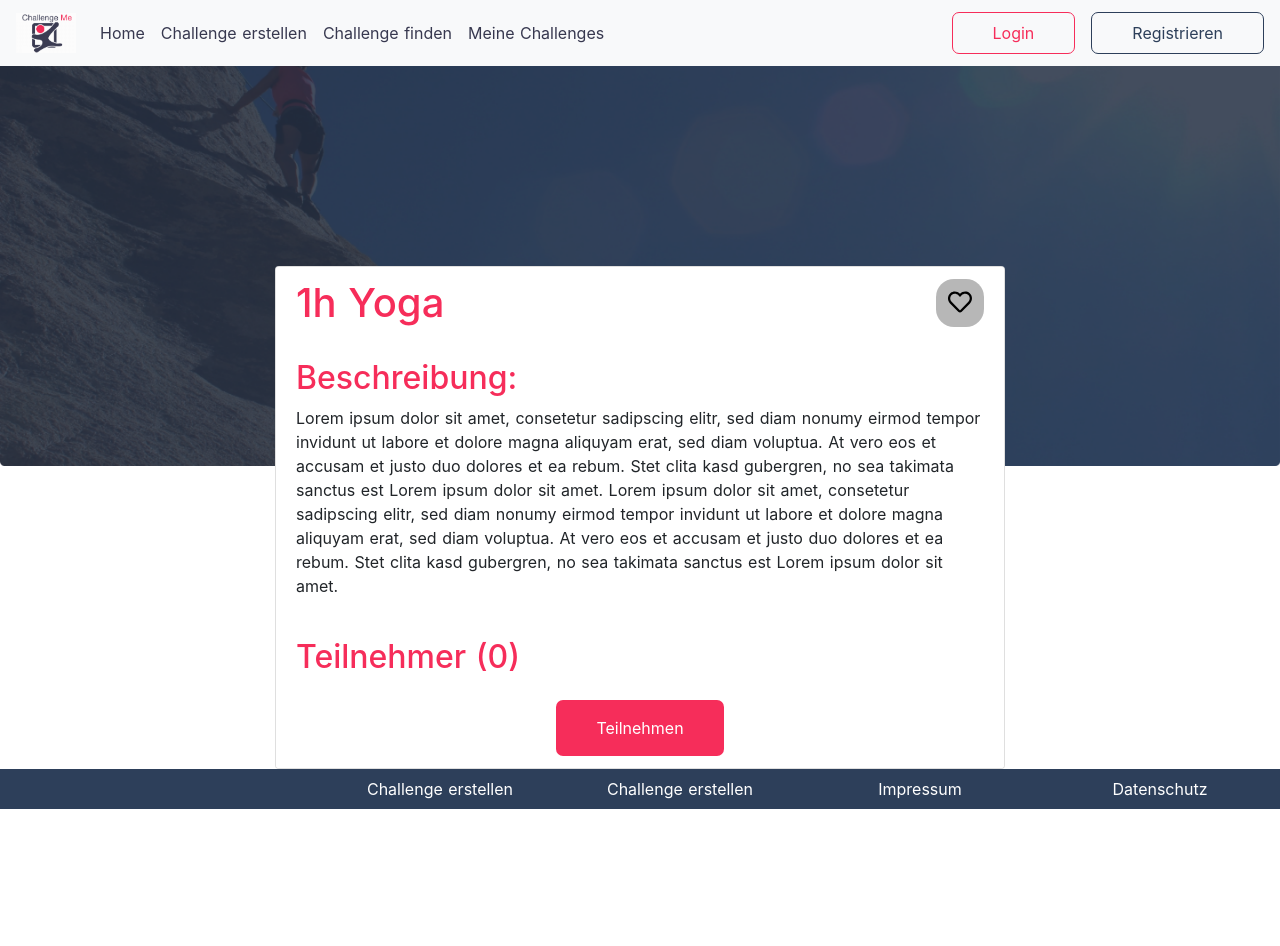
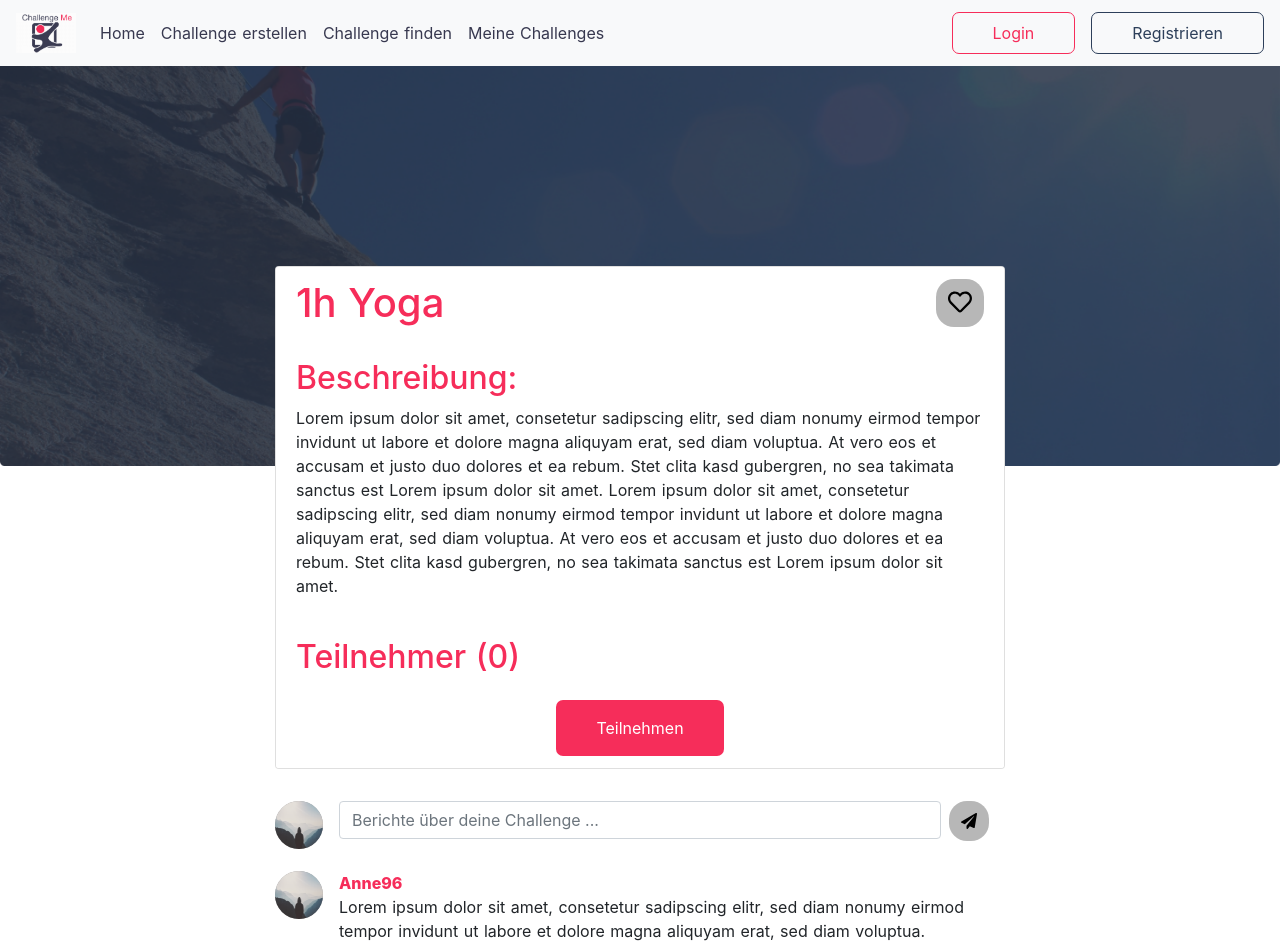
Before and after one commit to RichardMEN11/home_alone_challenge, a Nuxt app: page /challenges/details in a window 1280 px wide. Shown: the top 946 px of the page. Before the commit the page ends 809 px from the top, so only its background shows below. Built offline with nearby package versions, Linux system fonts and the light colour scheme.

Commit message:
Add comments and simple comment form

```diff
--- a/components/authentification/LoginForm.vue
+++ b/components/authentification/LoginForm.vue
@@ -55,7 +55,7 @@ export default {
     resetErrors () {
       this.errors = null
     },
-    async signUp () {
+    async login () {
       try {
         await this.$store.dispatch('login', this.form)
       } catch (e) {
--- /dev/null
+++ b/components/comments/AddCommentForm.vue
@@ -0,0 +1,91 @@
+<template>
+  <div class="add-comment-form">
+    <b-form @submit="onSubmit">
+      <avatar :src="currentUser.avatar" :title="currentUser.username" />
+
+      <b-form-group label-for="add-comment-message">
+        <b-form-input
+          id="add-comment-message"
+          v-model="message"
+          type="text"
+          required
+          placeholder="Berichte über deine Challenge ..."
+        ></b-form-input>
+      </b-form-group>
+
+      <b-button type="submit" variant="secondary">
+        <font-awesome-icon icon="paper-plane" />
+      </b-button>
+    </b-form>
+
+    <div class="bg-danger" v-if="errors">
+      {{ errors }}
+    </div>
+  </div>
+</template>
+
+<script>
+
+import { FontAwesomeIcon } from '@fortawesome/vue-fontawesome'
+import Avatar from '~/components/user/Avatar.vue'
+
+export default {
+  components: {
+    Avatar,
+    FontAwesomeIcon
+  },
+  data () {
+    return {
+      errors: null,
+      message: null
+    }
+  },
+  computed: {
+    currentUser () {
+      // @TODO get current user from user Vuex store
+      return {}
+    }
+  },
+  methods: {
+    onSubmit () {
+      this.resetErrors()
+      this.addComment()
+    },
+    resetErrors () {
+      this.errors = null
+    },
+    async addComment () {
+      const data = {}
+      data.message = this.message
+      data.user_id = this.currentUser.id
+      data.challenge_id = this.challenge_id
+      try {
+        await this.$store.dispatch('login', data)
+      } catch (e) {
+        // @TODO specify error message
+        this.errors = 'Ein Fehler ist aufgetreten.'
+      }
+    }
+  }
+}
+</script>
+
+<style lang="scss">
+@import '../../assets/style/variables';
+
+  .add-comment-form {
+    margin: 2em 0 1em 0;
+    form {
+      display: grid;
+      grid-template-columns: 4em auto 4em;
+
+      button[type="submit"] {
+        padding: 0;
+        width: 2.5em;
+        height: 2.5em;
+        margin-left: 0.5em;
+        padding: 0;
+      }
+    }
+  }
+</style>
--- /dev/null
+++ b/components/comments/CommentItem.vue
@@ -0,0 +1,70 @@
+<template>
+  <div class="comment">
+    <avatar :src="user.avatar"/>
+    <div>
+      <div class="username">
+        {{ user.username }}
+      </div>
+      <div class="comment-body">
+        {{ comment.message }}
+      </div>
+      <div>
+        <font-awesome-icon class="text-primary" icon="heart"/> Gefällt mir
+      </div>
+    </div>
+    <div class="sub-comment-list">
+    </div>
+  </div>
+</template>
+
+<script>
+import { FontAwesomeIcon } from '@fortawesome/vue-fontawesome'
+import Avatar from '~/components/user/Avatar'
+
+export default {
+  components: {
+    FontAwesomeIcon,
+    Avatar
+  },
+  props: {
+    comment: {
+      type: Object,
+      required: true
+    }
+  },
+  computed: {
+    user () {
+      return this.comment.user
+    },
+    subComments () {
+      if (Array.isArray(this.comment.subComments)) {
+        return this.comment.subComments
+      }
+      return this.comment.subComments
+    },
+    imgUrl () {
+      return '/avatar/' + this.user.avatar
+    }
+  }
+}
+</script>
+
+<style lang="scss">
+@import '../../assets/style/variables';
+
+  .comment {
+    display: grid;
+    grid-template-columns: 4em auto;
+
+    .avatar {
+      margin-right: 0.2em;
+    }
+    .username {
+      color: $primary;
+      font-weight: 800;
+    }
+    .sub-comment-list {
+      margin-left: 1em;
+    }
+  }
+</style>
--- a/pages/challenges/details.vue
+++ b/pages/challenges/details.vue
@@ -9,6 +9,16 @@
             :liked="liked"
           />
         </b-col>
+        <b-col cols="12" md="8" offset-md="2">
+          <add-comment-form />
+          <div class="d-flex flex-wrap">
+            <comment-item
+              v-for="comment of comments"
+              :key="'comment-' + comment.id"
+              :comment="comment"
+            /></comment-item>
+          </div>
+        </b-col>
       </b-row>
     </div>
   </div>
@@ -16,16 +26,21 @@
 
 <script>
 import ChallengeDetails from '~/components/challenges/ChallengeDetails.vue'
+import CommentItem from '~/components/comments/CommentItem.vue'
+import AddCommentForm from '~/components/comments/AddCommentForm.vue'
 
 export default {
   layout: 'default',
   components: {
-    ChallengeDetails
+    ChallengeDetails,
+    CommentItem,
+    AddCommentForm
   },
   data () {
     return {
       challenge: {},
-      liked: false
+      liked: false,
+      comments: []
     }
   },
   computed: {
@@ -42,12 +57,19 @@ export default {
     }
   },
   created () {
-    // @TODO get and set challenge, and user preference (-> liked)
+    // @TODO get and set challenge, and user preference (-> liked), comments
     this.challenge = {
       id: 1,
       title: '1h Yoga',
       description: 'Lorem ipsum dolor sit amet, consetetur sadipscing elitr, sed diam nonumy eirmod tempor invidunt ut labore et dolore magna aliquyam erat, sed diam voluptua. At vero eos et accusam et justo duo dolores et ea rebum. Stet clita kasd gubergren, no sea takimata sanctus est Lorem ipsum dolor sit amet. Lorem ipsum dolor sit amet, consetetur sadipscing elitr, sed diam nonumy eirmod tempor invidunt ut labore et dolore magna aliquyam erat, sed diam voluptua. At vero eos et accusam et justo duo dolores et ea rebum. Stet clita kasd gubergren, no sea takimata sanctus est Lorem ipsum dolor sit amet.'
     }
+    this.comments = [
+      {
+        id: 1,
+        user: { username: 'Anne96' },
+        message: 'Lorem ipsum dolor sit amet, consetetur sadipscing elitr, sed diam nonumy eirmod tempor invidunt ut labore et dolore magna aliquyam erat, sed diam voluptua.'
+      }
+    ]
   }
 }
 </script>
```
